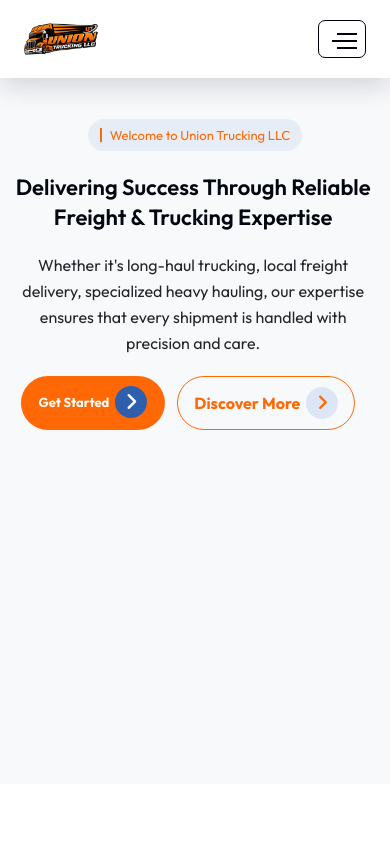
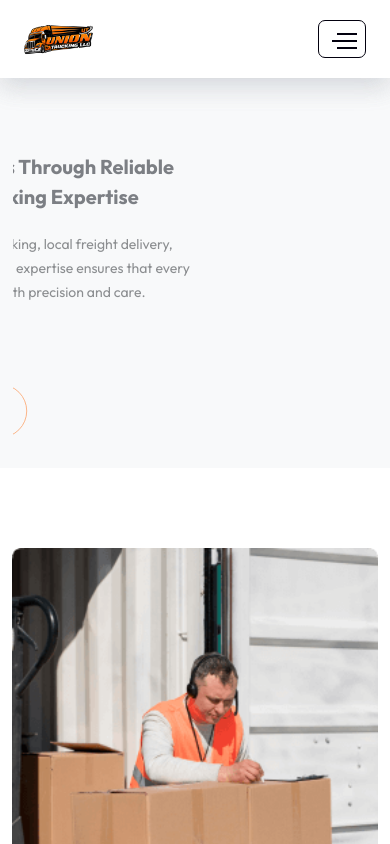
Before and after one commit to hashitheog/truck, a Next.js app: page / in a window 390 px wide. Shown: the top 844 px of the page. Built offline with nearby package versions, Linux system fonts and the light colour scheme.

Commit message:
Add complete mobile.css override - fix hero height and all sections

```diff
--- /dev/null
+++ b/public/css/mobile.css
@@ -0,0 +1,170 @@
+/* =====================================================
+   UNION TRUCKING - COMPLETE MOBILE OVERRIDE
+   Replaces all conflicting responsive rules
+   ===================================================== */
+
+/* ===== TABLET: 768px - 991px ===== */
+@media (min-width: 768px) and (max-width: 991px) {
+    .ca-slider-3 { height: auto !important; min-height: 500px; padding-bottom: 40px; }
+    .ca-hero-content-3 { padding-top: 160px !important; padding-bottom: 200px; }
+    .ca-slider-heading { font-size: 38px !important; line-height: 50px !important; }
+    .ca-slider-img-3 { width: 45% !important; bottom: 0 !important; }
+    .ca-section-title { font-size: 30px !important; line-height: 40px !important; }
+}
+
+/* ===== MOBILE: max 767px ===== */
+@media (max-width: 767px) {
+
+    /* GLOBAL */
+    html, body { overflow-x: hidden !important; width: 100% !important; }
+    * { box-sizing: border-box !important; }
+    img { max-width: 100% !important; height: auto !important; }
+
+    /* NAVBAR */
+    .ca-logo img { max-width: 85px !important; height: auto !important; }
+
+    /* HERO SLIDER - Fix the 784px hardcoded height */
+    .ca-slider-3 {
+        height: auto !important;
+        min-height: unset !important;
+        padding-top: 0 !important;
+        padding-bottom: 0 !important;
+    }
+    .ca-hero-content-3 {
+        padding-top: 100px !important;
+        padding-bottom: 30px !important;
+        text-align: center !important;
+        position: relative !important;
+        z-index: 2 !important;
+    }
+    .ca-slider-heading {
+        font-size: 24px !important;
+        line-height: 34px !important;
+        font-weight: 700 !important;
+    }
+    .ca-section-subtitle { font-size: 12px !important; }
+    .ca-hero-content-3 p { font-size: 14px !important; line-height: 24px !important; padding-bottom: 16px !important; }
+    .hero3-btn {
+        display: flex !important;
+        flex-direction: column !important;
+        align-items: center !important;
+        gap: 12px !important;
+    }
+    .ca-sec-primary-3 { margin-left: 0 !important; margin-top: 0 !important; }
+
+    /* Hide decorative shapes on mobile */
+    .ca-slider-3-shape,
+    .ca-line-shape3,
+    .ca-overlay-shape3,
+    .ca-dot-shape { display: none !important; }
+
+    /* Truck image - make it flow naturally below text */
+    .ca-slider-img-3 {
+        position: relative !important;
+        right: auto !important;
+        bottom: auto !important;
+        left: auto !important;
+        top: auto !important;
+        width: 100% !important;
+        text-align: center !important;
+        padding: 0 20px 30px !important;
+    }
+    .ca-slider-img-3 img {
+        width: 100% !important;
+        max-width: 400px !important;
+        margin: 0 auto !important;
+        opacity: 1 !important;
+        visibility: visible !important;
+        transform: none !important;
+    }
+    /* Override the slick-active animation for mobile */
+    .ca-slider-3.slick-active .ca-slider-img-3 img {
+        transform: none !important;
+    }
+
+    /* SECTION TITLES */
+    .ca-section-title {
+        font-size: 24px !important;
+        line-height: 34px !important;
+    }
+
+    /* SECTION PADDING */
+    .pt-100 { padding-top: 50px !important; }
+    .pb-100 { padding-bottom: 50px !important; }
+    .pt-80 { padding-top: 40px !important; }
+    .pb-80 { padding-bottom: 40px !important; }
+    .mb-30 { margin-bottom: 20px !important; }
+
+    /* ABOUT SECTION */
+    .ca-ab-content3 { margin-left: 0 !important; margin-top: 20px; }
+    .ca-about-3-img { text-align: center; }
+
+    /* STATS / HOVER BOXES */
+    .ca-abo-hover-box { margin-bottom: 16px; }
+    .ca-abo-hover-title { font-size: 26px !important; }
+
+    /* SERVICES ACCORDION */
+    .ca-expand-title a { font-size: 15px !important; line-height: 24px !important; }
+
+    /* COUNTER SECTION */
+    .ca-counter-3 {
+        display: flex !important;
+        flex-wrap: wrap !important;
+        justify-content: center !important;
+    }
+    .ca-counter-area-3 {
+        padding: 10px !important;
+        border: none !important;
+        text-align: center !important;
+        width: 50% !important;
+    }
+    .ca-counter-title { font-size: 32px !important; }
+
+    /* PROJECTS GRID */
+    .ca-portfolio-3-item { margin-bottom: 20px; }
+    .ca-portfolio-3-item img { height: 220px !important; object-fit: cover !important; width: 100% !important; }
+
+    /* WORKING PROCESS */
+    .ca-work-icon-box { text-align: center; margin-bottom: 30px; }
+
+    /* TESTIMONIALS */
+    .ca-testimonial-card-3 { padding: 16px !important; }
+
+    /* BLOG */
+    .ca-blog-title-3 { font-size: 16px !important; line-height: 25px !important; }
+
+    /* CTA SECTION */
+    .ca-section-title.cta-title-1 { font-size: 22px !important; line-height: 32px !important; text-align: center !important; }
+    .ca-btn-cta-3 { text-align: center !important; display: block !important; margin-top: 16px; }
+
+    /* FOOTER */
+    .ca-footer-widget { margin-bottom: 30px; }
+    .ca-footer-logo img { max-width: 90px !important; }
+    .ca-ft-area { padding: 30px 15px !important; }
+    .copry-right-text, .copy-right-menu { text-align: center !important; }
+    .widget-3, .widget-4 { margin-left: 0 !important; }
+
+    /* CONTACT PAGE */
+    .contact-page__google-map { height: 280px !important; }
+    .ca-location-icbox { display: flex; flex-direction: column; gap: 12px; }
+    .ca-conatct-form1 { padding: 20px 12px !important; }
+
+    /* BREADCRUMB */
+    .ca-breadcrumb-area { padding: 100px 0 40px !important; }
+    .ca-breadcrumb-title { font-size: 26px !important; line-height: 36px !important; }
+
+    /* BACK TO TOP BTN */
+    #topBtn3 { right: 15px !important; bottom: 15px !important; }
+
+    /* SLICK DOTS */
+    .ca-slider-active-3 .slick-dots { display: none !important; }
+}
+
+/* ===== SMALL PHONES: max 400px ===== */
+@media (max-width: 400px) {
+    .ca-slider-heading { font-size: 20px !important; line-height: 30px !important; }
+    .ca-section-title { font-size: 20px !important; line-height: 30px !important; }
+    .ca-btn-primary-3 { font-size: 12px !important; padding: 10px 16px !important; }
+    .ca-logo img { max-width: 70px !important; }
+    .ca-counter-area-3 { width: 100% !important; }
+}
--- a/src/app/layout.tsx
+++ b/src/app/layout.tsx
@@ -31,6 +31,7 @@ export default function RootLayout({
         <link rel="stylesheet" href="/css/aos.css" />
         <link rel="stylesheet" href="/css/style.css" />
         <link rel="stylesheet" href="/css/responsive.css" />
+        <link rel="stylesheet" href="/css/mobile.css" />
         <link rel="icon" href="/favicon.jpg" type="image/jpeg" sizes="any" />
       </head>
       <body suppressHydrationWarning>
```
